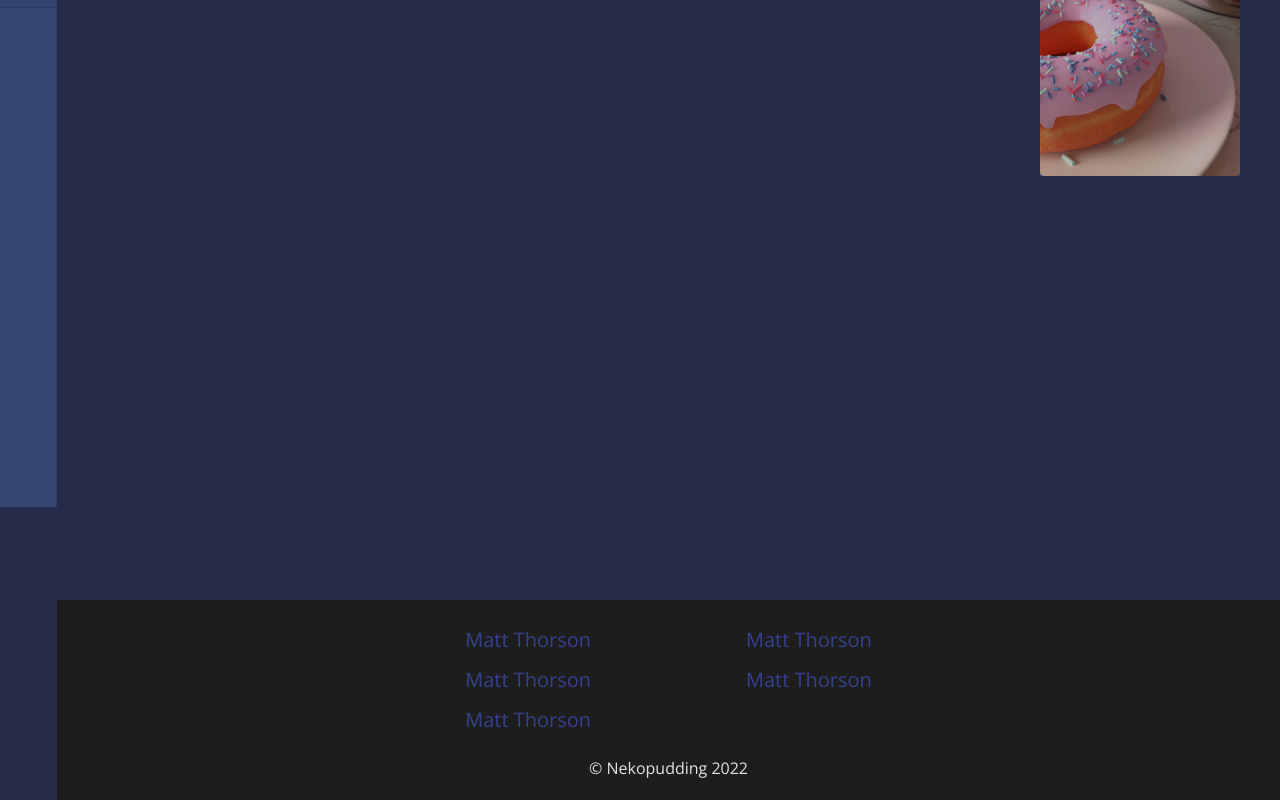
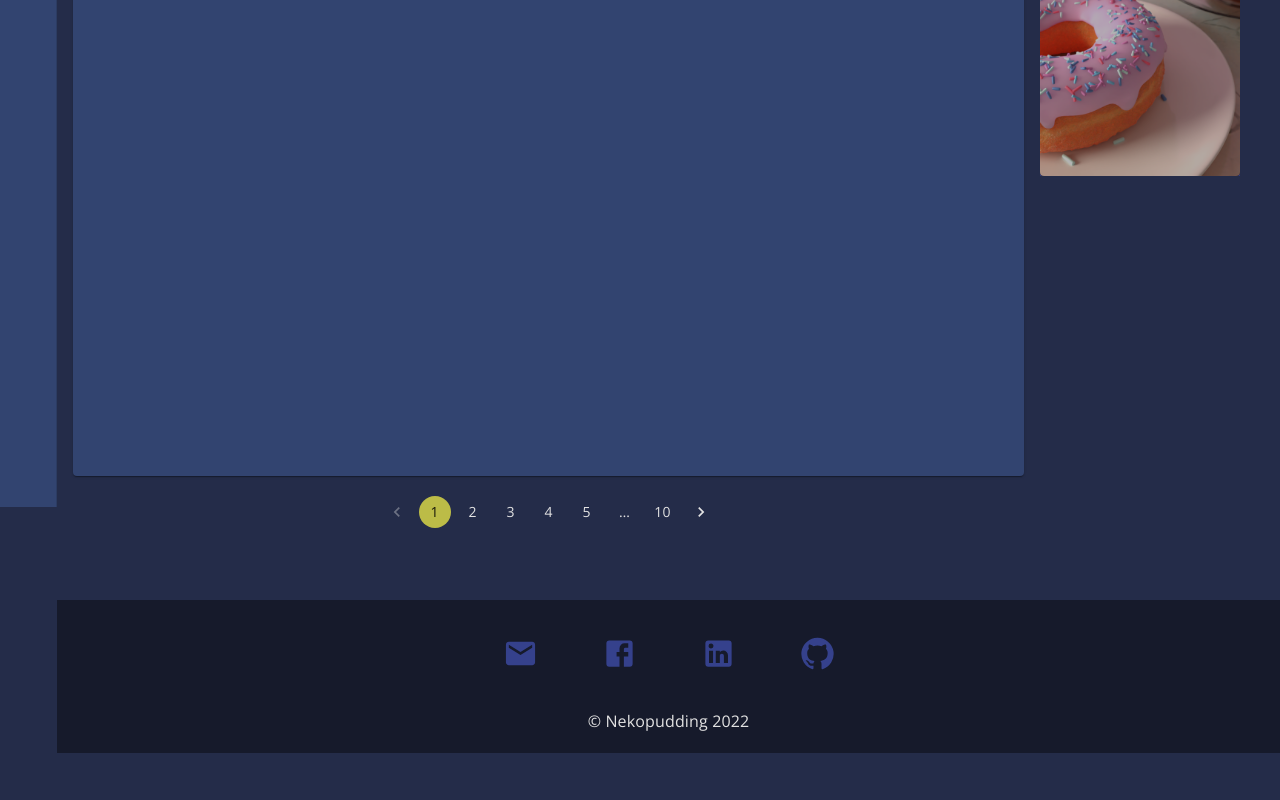
Before and after one commit to nekopudding-org/nekos-lounge, a React (Create React App) app in the folder client/: page / in a window 1280 px wide. Shown: the part 293-1093 px from the top of the page. After the commit the page ends 1046 px from the top, so only its background shows below. Built offline with nearby package versions, Linux system fonts and the light colour scheme.

Commit message:
fixed footer links, pagination, fixed main, changed from flex to stack padding

```diff
--- a/client/src/components/Footer/Footer.jsx
+++ b/client/src/components/Footer/Footer.jsx
@@ -1,41 +1,29 @@
-import React from 'react'
-import {Box, Grid, Link, List, Typography} from '@mui/material'
+import React from 'react';
+import {Box, Grid, Link, List, Typography, Stack} from '@mui/material';
+import MailIcon from '@mui/icons-material/Mail';
+import FacebookIcon from '@mui/icons-material/Facebook';
+import LinkedInIcon from '@mui/icons-material/LinkedIn';
+import GitHubIcon from '@mui/icons-material/GitHub';
+import theme from '../../theme';
+
 
 const Footer = () => {
   const links = [
-    {
-      title: 'Matt Thorson',
-      href: "http://www.mattmakesgames.com/",
-    },
-    {
-      title: 'Matt Thorson',
-      href: "http://www.mattmakesgames.com/",
-    },
-    {
-      title: 'Matt Thorson',
-      href: "http://www.mattmakesgames.com/",
-    },
-    {
-      title: 'Matt Thorson',
-      href: "http://www.mattmakesgames.com/",
-    },
-    {
-      title: 'Matt Thorson',
-      href: "http://www.mattmakesgames.com/",
-    },
+    { icon: MailIcon, href: "mailto: deany.y.ca@gmail.com" },
+    { icon: FacebookIcon, href: "https://www.facebook.com/dean.y.ca/" },
+    { icon: LinkedInIcon, href: "https://www.linkedin.com/in/dean-yang-438663189/" },
+    { icon: GitHubIcon, href: "https://github.com/nekopudding" },
   ]
   return (
     <>
-        <Box sx={{
+        <Stack sx={{
           padding: '20px 50px',
-          backgroundColor: 'rgb(29, 29, 29)',
+          backgroundColor: theme.palette.background.dark,
         }}>
-        <Grid container>
+          <Stack direction='row' sx={{ margin: '0 auto', my: 2}} spacing={8}>
             {links.map((item,index) => {
                 return (
                   <>
-                {index %2 === 0 && <Grid item lg={3} xs={0}/>}
-                <Grid item lg={3} xs={12} sx={{textAlign:'center'}}>
                     <Link
                       key={index}
                       underline="none"
@@ -43,28 +31,21 @@ const Footer = () => {
                       target="_blank"
                       rel="noreferrer"
                     >
-                    <Typography variant='h6' sx={{lineHeight: 2}}>{item.title}</Typography>
+                      <item.icon fontSize='large' sx={{ '&:hover': {color:theme.palette.primary.light}}}/>
                     </Link>
-                </Grid>
-                {index %2 === 1 && <Grid item lg={3} xs={0}/>}
                   </>
                 )
               })}
-            {links.length % 2 === 1 && <Grid item lg={3} xs={0}/>}
-            <Grid item xs={12}>
-              <Box sx={{
+          </Stack>
+          <Stack direction='column-reverse' sx={{
             height: '40px',
-                display: 'flex',
-                flexDirection: 'column-reverse',
             textAlign:'center'
           }}>
             <Typography variant='body1'>
               © Nekopudding 2022
             </Typography>
-              </Box>
-            </Grid>
-        </Grid>
-        </Box>
+          </Stack>
+        </Stack>
     </>
   )
 }
--- a/client/src/components/Header/Header.jsx
+++ b/client/src/components/Header/Header.jsx
@@ -47,7 +47,7 @@ function Header(props) {
           </Box>
 
           <Box sx={{flexGrow:0}}>
-            <Button color="inherit">Login</Button>
+            <Button color="inherit"><Typography variant='body2'>Login</Typography></Button>
           </Box>
         </Toolbar>
       </AppBar>
--- a/client/src/components/Main.jsx
+++ b/client/src/components/Main.jsx
@@ -9,8 +9,9 @@ const Main = () => {
     sx={{
       display: 'flex',
       flexGrow: 1,
-      p: 3,
+      py: 3,
       mt: '45px',
+      mr: 3
   }}>
     <Box sx={{height: '800px', flexGrow: 1}}>
       <PostsSection></PostsSection>
--- a/client/src/components/Posts/PostsSection.jsx
+++ b/client/src/components/Posts/PostsSection.jsx
@@ -1,8 +1,16 @@
+import { Pagination, Paper,Box } from '@mui/material'
 import React from 'react'
 
 function PostsSection() {
   return (
-    <div>PostsSection</div>
+    <>
+      <Paper sx={{mx: 2, minHeight: '700px'}}>
+
+      </Paper>
+      <Box sx={{margin: '20px auto', justifyContent:"center", display:'flex'}}>
+        <Pagination count={10} color="secondary"/>
+      </Box>
+    </>
   )
 }
 
--- a/client/src/components/Sidebar/Sidebar.jsx
+++ b/client/src/components/Sidebar/Sidebar.jsx
@@ -12,14 +12,6 @@ import { common } from '@mui/material/colors';
 import { borderRadius } from '@mui/system';
 
 const drawerWidth = 240;
-
-const Root = styled(Drawer)(({ theme }) => ({
-  [theme.breakpoints.down('sx')]: {
-    width: '100%',
-    position: 'fixed',
-    backgroundColor: 'red'
-  }
-}));
 
 const openedMixin = (theme) => ({
   width: {sm: '100%', md: drawerWidth},
@@ -65,7 +57,7 @@ function Sidebar(props) {
       }}
       variant='permanent'
     >
-          <List>
+          <List sx={{pt:0}}>
 
           <ListItemButton
               onClick={()=>setDrawerOpen(prev => !prev)}
--- a/client/src/theme.jsx
+++ b/client/src/theme.jsx
@@ -9,7 +9,8 @@ const theme = createTheme({
       },
       background: {
         default: '#242c49',
-        paper: '#324470'
+        paper: '#324470',
+        dark: '#161a2b'
       },
       primary: {
         main: '#35418c',
@@ -43,7 +44,10 @@ const theme = createTheme({
       },
     },
     typography: {
-      fontFamily:"Open Sans",
+      allVariants: {
+        fontFamily:"Open Sans",
+        color: '#e2e2e2',
+      },
 
       card: {
         fontWeight: 300,
```
Lines whose indentation alone changed are shown as unchanged.
